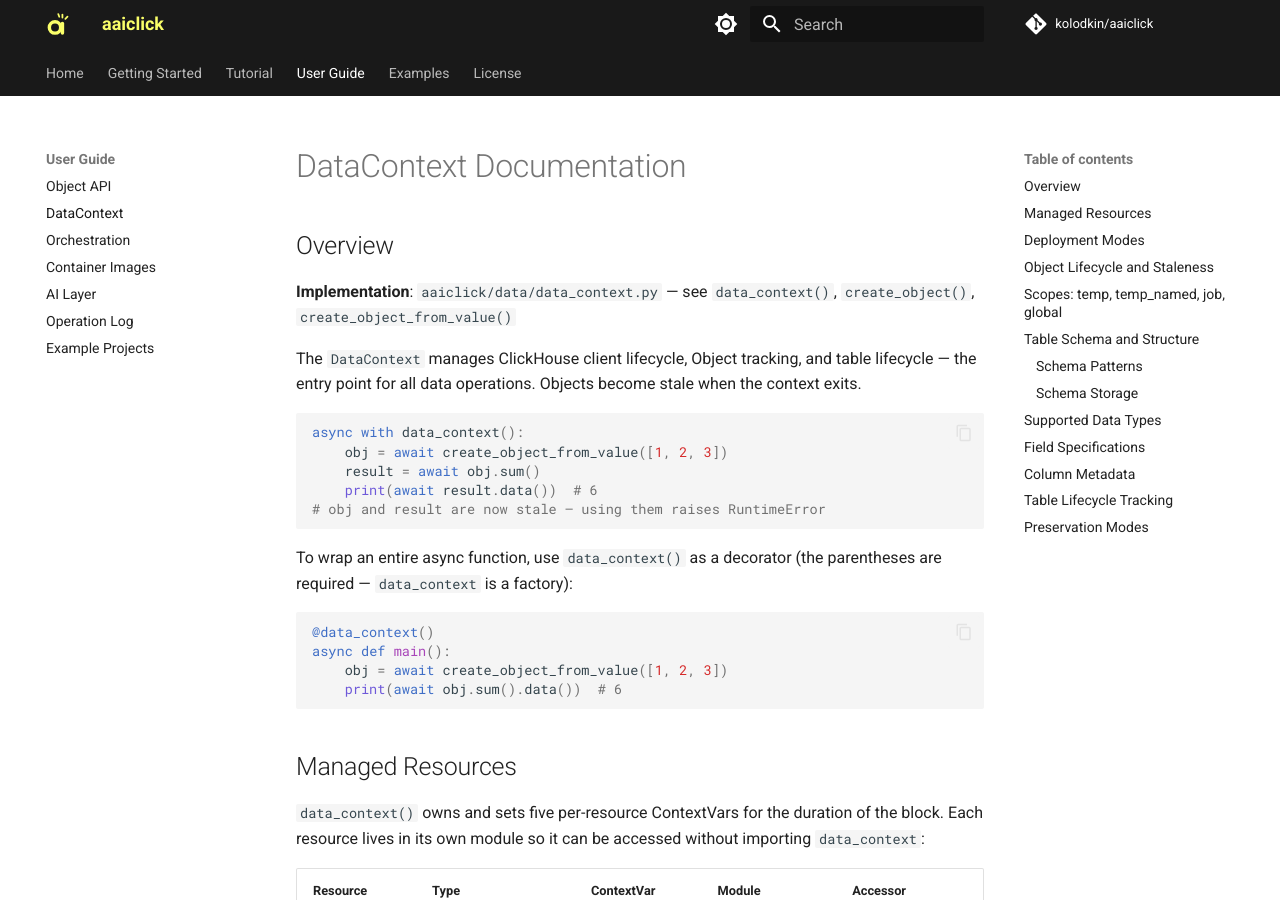
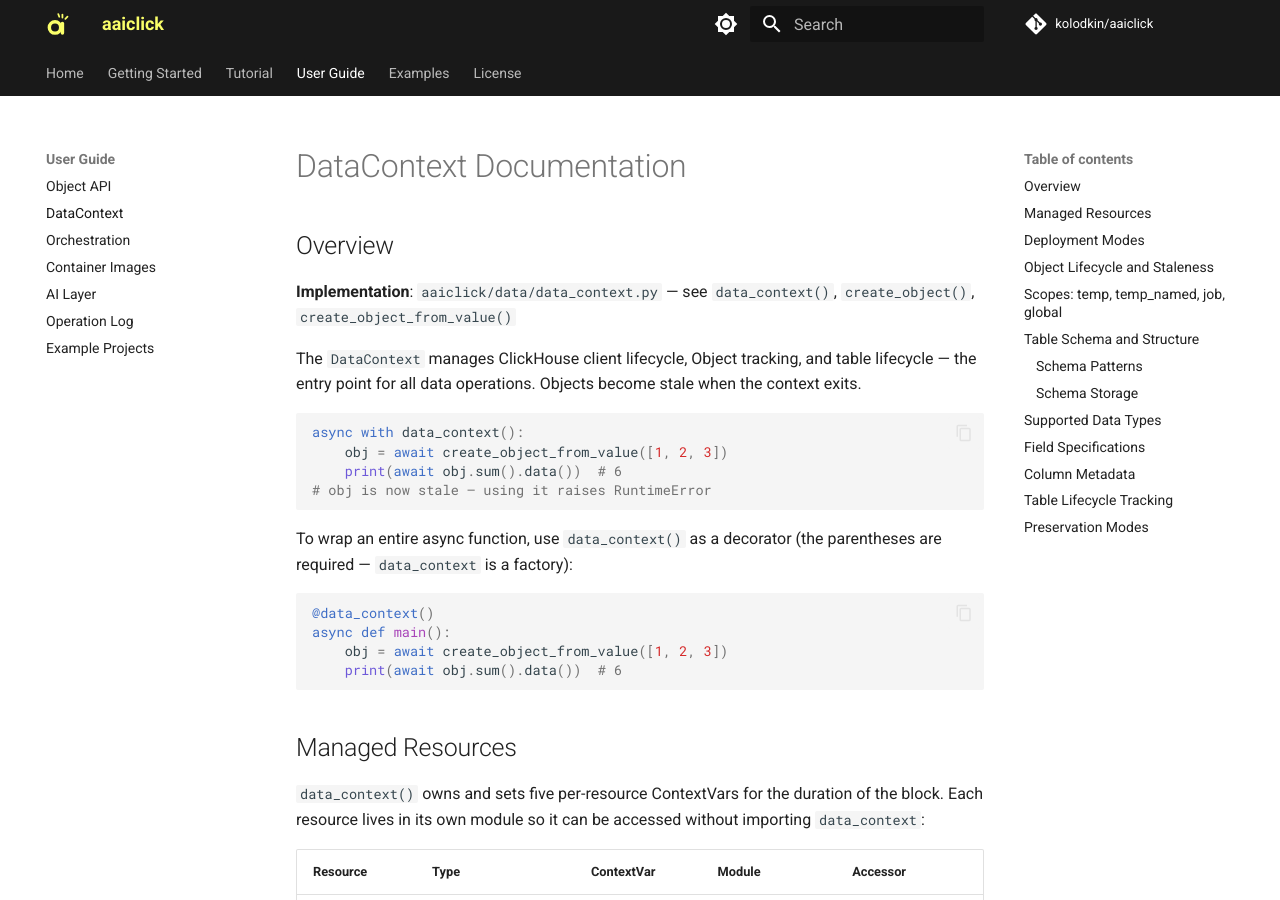
Before and after one commit to kolodkin/aaiclick, an MkDocs documentation site: the page built from docs/user_guide/data_context.md, in a window 1280 px wide and 900 px high. Built offline with MkDocs 1.6.1 and Material for MkDocs 9.7.7, drawn with Linux system fonts in a browser that asks for light colours; comment, search, counter and statistics services are not loaded.

Commit message:
docs: drop remaining redundant double-await examples
Follow-up sweep across all tracked files (not just .py/.md, and
tolerant of spacing plus multi-line and notebook forms) found two
examples using the expanded two-step form, which teaches the same
redundancy as the nested `await (await ...)` idiom:

- data_context.md: the intro example bound `result = await obj.sum()`
  only to read `.data()` off it, while the very next example on the
  same page already used `await obj.sum().data()`. The trailing comment
  is narrowed to `obj` accordingly; the dedicated staleness section
  further down already covers derived objects going stale.
- object.md: the isin() block bound `total = await mask.sum()` under a
  "Chain with sum()" comment — the single-await form shows the chaining
  the comment describes.

Both edited examples were executed: they produce the documented output
(6, [1, 0, 1, 0], 2), and the rewritten staleness comment was verified
to match the RuntimeError actually raised.

The eight remaining double-awaits are all required or deliberate:
`.copy()` (3) and `open_object()` (2) are async; `.match()` in
python-testing-style/SKILL.md is `async def` returning an Object; plus
the negative example in example_projects/CLAUDE.md and the docstring of
test_double_await_pattern_still_works.

Co-Authored-By: Claude Opus 5 <noreply@anthropic.com>
Claude-Session: https://claude.ai/code/session_01PEqGU7D3kG8LtB1VkPT22M

````diff
--- a/docs/user_guide/data_context.md
+++ b/docs/user_guide/data_context.md
@@ -9,9 +9,8 @@ The `DataContext` manages ClickHouse client lifecycle, Object tracking, and tabl
 ```python
 async with data_context():
     obj = await create_object_from_value([1, 2, 3])
-    result = await obj.sum()
-    print(await result.data())  # 6
-# obj and result are now stale — using them raises RuntimeError
+    print(await obj.sum().data())  # 6
+# obj is now stale — using it raises RuntimeError
 ```
 
 To wrap an entire async function, use `data_context()` as a decorator (the
````
Also changed, not shown: docs/user_guide/object.md (+1 -2 lines).
